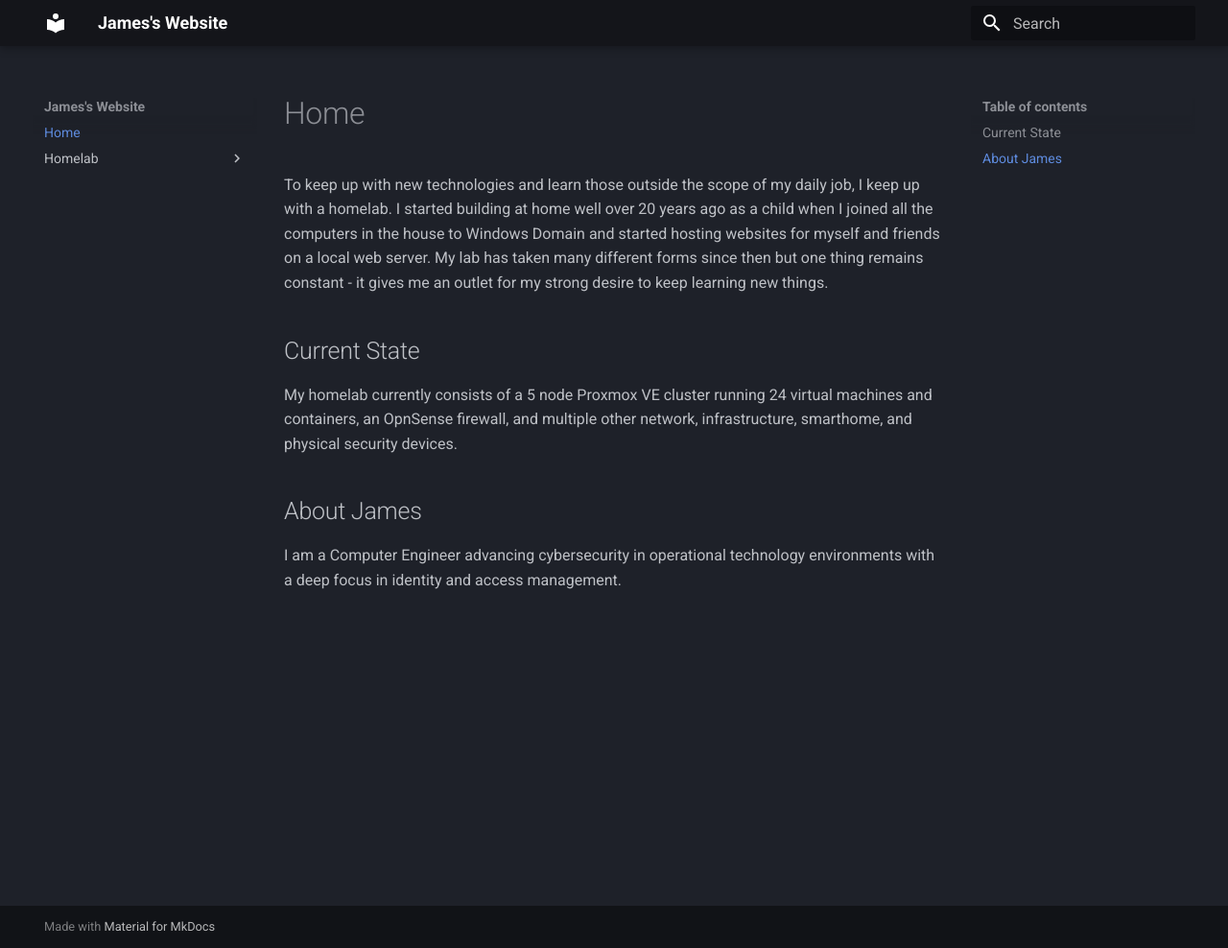
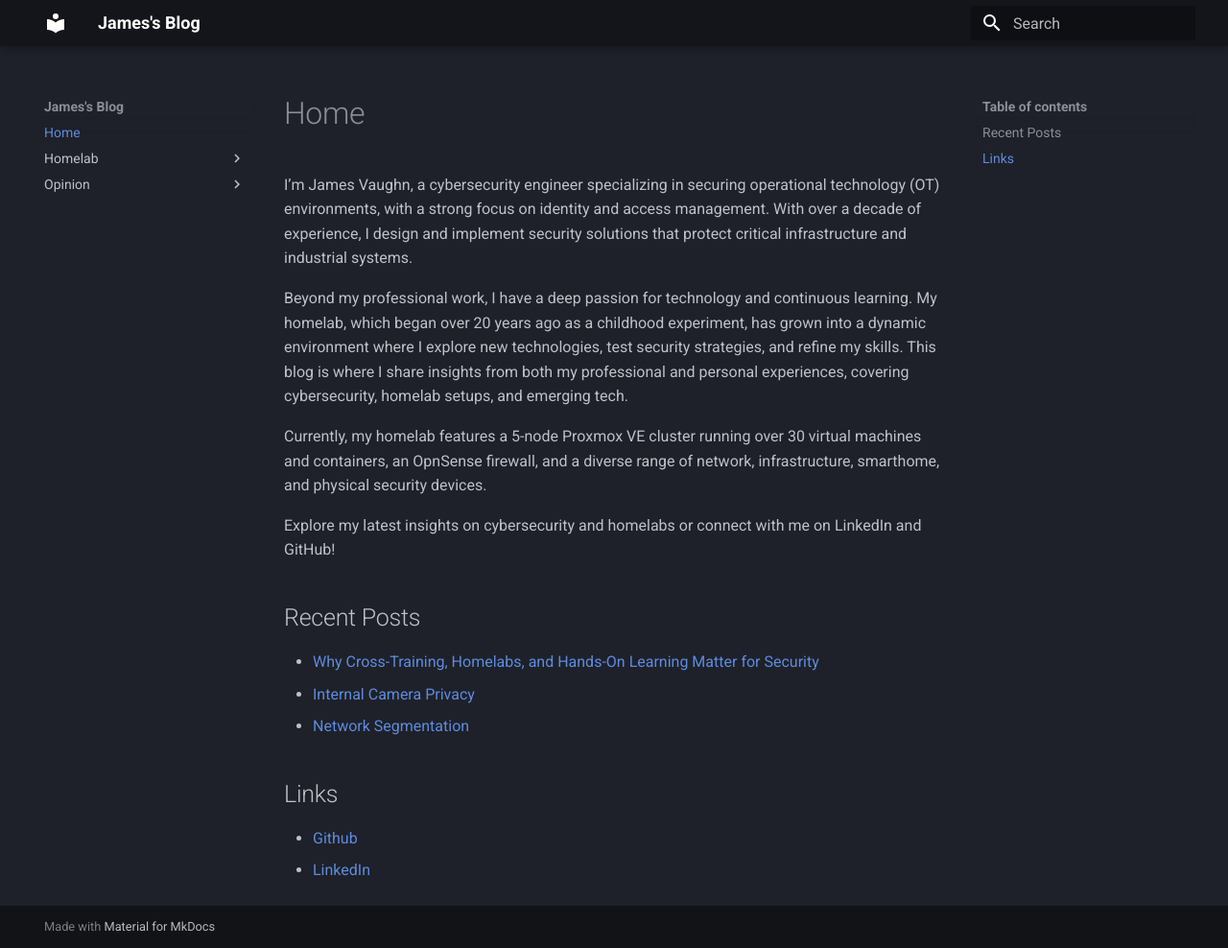
Before and after one commit to j-vaughn/blog, an MkDocs documentation site: the page built from docs/index.md, in a window 1280 px wide and 988 px high. Shown: the whole window at 96% size. Built offline with MkDocs 1.6.1 and Material for MkDocs 9.7.7, drawn with Linux system fonts in a browser that asks for light colours.

Commit message:
New blog post
Added blog post on crosstraining/etc and updated landing

```diff
--- a/docs/index.md
+++ b/docs/index.md
@@ -1,10 +1,20 @@
 # Home
 
-To keep up with new technologies and learn those outside the scope of my daily job, I keep up with a homelab.  I started building at home well over 20 years ago as a child when I joined all the computers in the house to Windows Domain and started hosting websites for myself and friends on a local web server. My lab has taken many different forms since then but one thing remains constant - it gives me an outlet for my strong desire to keep learning new things.
+I’m James Vaughn, a cybersecurity engineer specializing in securing operational technology (OT) environments, with a strong focus on identity and access management. With over a decade of experience, I design and implement security solutions that protect critical infrastructure and industrial systems.
 
-## Current State
-My homelab currently consists of a 5 node Proxmox VE cluster running 24 virtual machines and containers, an OpnSense firewall, and multiple other network, infrastructure, smarthome, and physical security devices.
+Beyond my professional work, I have a deep passion for technology and continuous learning. My homelab, which began over 20 years ago as a childhood experiment, has grown into a dynamic environment where I explore new technologies, test security strategies, and refine my skills. This blog is where I share insights from both my professional and personal experiences, covering cybersecurity, homelab setups, and emerging tech.
 
-## About James
+Currently, my homelab features a 5-node Proxmox VE cluster running over 30 virtual machines and containers, an OpnSense firewall, and a diverse range of network, infrastructure, smarthome, and physical security devices.
 
-I am a Computer Engineer advancing cybersecurity in operational technology environments with a deep focus in identity and access management.
+Explore my latest insights on cybersecurity and homelabs or connect with me on LinkedIn and GitHub!
+
+## Recent Posts
+
+* [Why Cross-Training, Homelabs, and Hands-On Learning Matter for Security](https://jamesvaughn.net/blog/Opinion/CyberCrossTraining/)
+* [Internal Camera Privacy](https://jamesvaughn.net/blog/Homelab/Automation/InternalCameras/)
+* [Network Segmentation](https://jamesvaughn.net/blog/Homelab/Security/NetworkSegmentation/)
+
+## Links
+
+* [Github](https://github.com/j-vaughn)
+* [LinkedIn](https://www.linkedin.com/in/jamesvaughncyber/)
--- a/mkdocs.yml
+++ b/mkdocs.yml
@@ -1,4 +1,4 @@
-site_name: James's Website
+site_name: James's Blog
 theme:
   name: material
   palette:
```
Also changed, not shown: docs/Opinion/CyberCrossTraining.md (added, +106 -0 lines).
